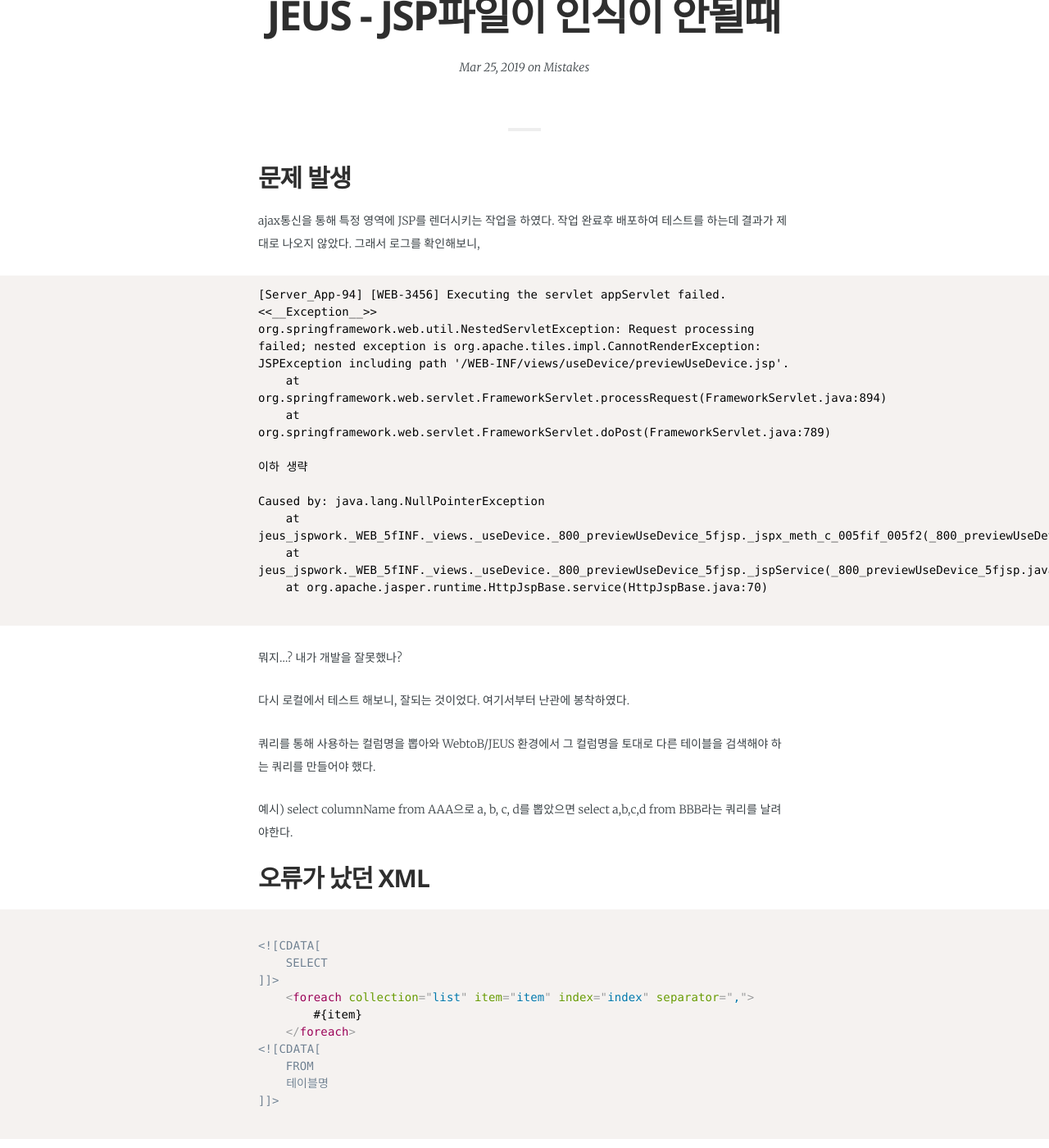
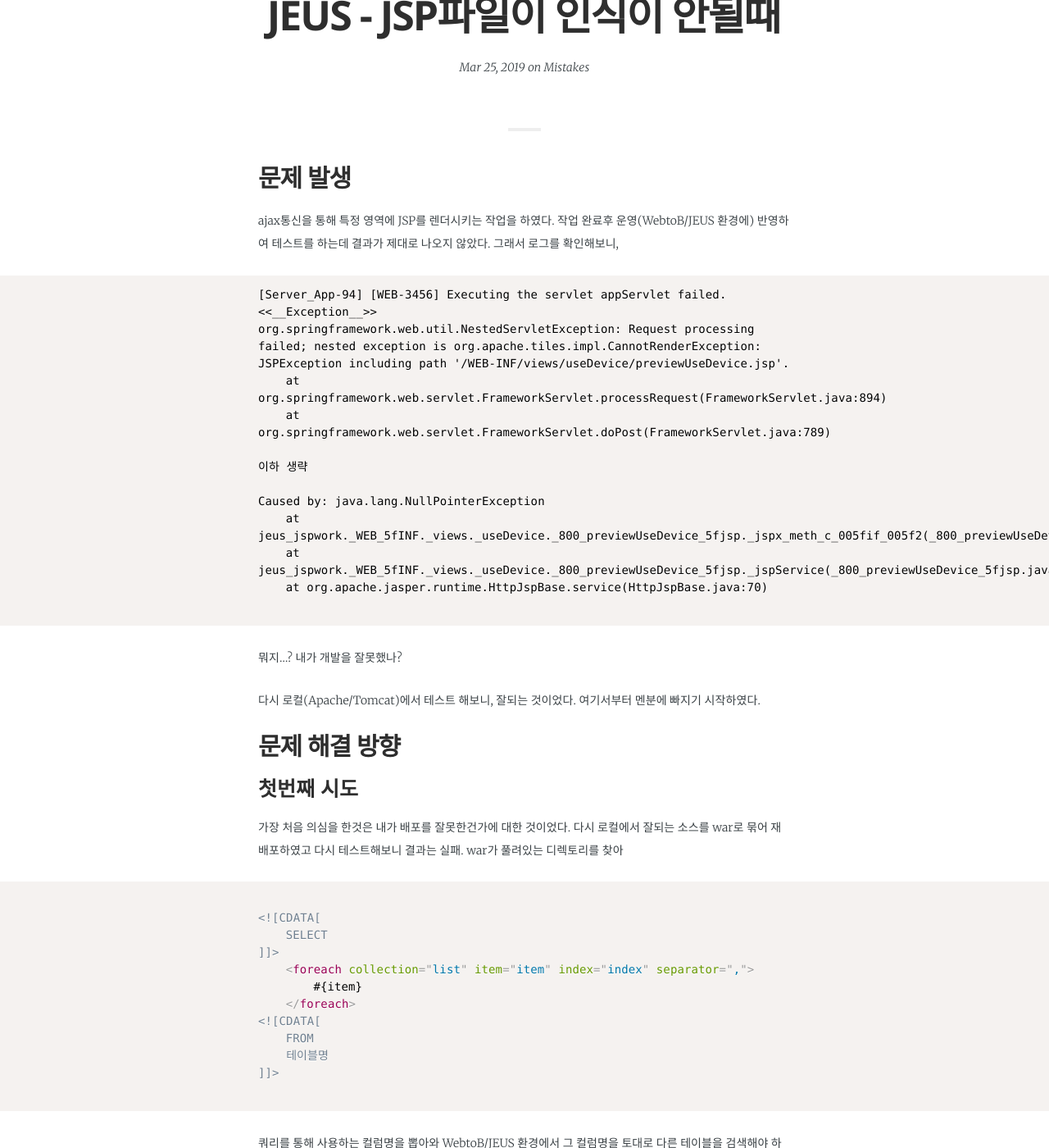
Before and after one commit to jwillmer/jekyllDecent, a Jekyll site: the page built from _posts/2019-03-25-jeus.md, in a window 1280 px wide and 1400 px high, scrolled down 348 px. Shown: the whole window at 82% size. Built offline with Jekyll 4.4.1, drawn with Linux system fonts in a browser that asks for light colours; some web fonts are replaced; some of the changed text lies outside the part shown.

Commit message:
Update 2019-03-25-jeus.md

````diff
--- a/_posts/2019-03-25-jeus.md
+++ b/_posts/2019-03-25-jeus.md
@@ -15,7 +15,7 @@ math:		   false
 
 ## 문제 발생
 
-ajax통신을 통해 특정 영역에 JSP를 렌더시키는 작업을 하였다. 작업 완료후 배포하여 테스트를 하는데 결과가 제대로 나오지 않았다. 그래서 로그를 확인해보니,
+ajax통신을 통해 특정 영역에 JSP를 렌더시키는 작업을 하였다. 작업 완료후 운영(WebtoB/JEUS 환경에) 반영하여 테스트를 하는데 결과가 제대로 나오지 않았다. 그래서 로그를 확인해보니,
 
 ```text
 [Server_App-94] [WEB-3456] Executing the servlet appServlet failed.
@@ -35,17 +35,14 @@ Caused by: java.lang.NullPointerException
 
 뭐지...? 내가 개발을 잘못했나?
 
-다시 로컬에서 테스트 해보니, 잘되는 것이었다. 여기서부터 난관에 봉착하였다.
+다시 로컬(Apache/Tomcat)에서 테스트 해보니, 잘되는 것이었다. 여기서부터 멘분에 빠지기 시작하였다.
 
 
-쿼리를 통해 사용하는 컬럼명을 뽑아와 WebtoB/JEUS 환경에서
-그 컬럼명을 토대로 다른 테이블을 검색해야 하는 쿼리를 만들어야 했다.
+## 문제 해결 방향
 
-예시)
-select columnName from AAA으로  a, b, c, d를 뽑았으면
-select a,b,c,d from BBB라는 쿼리를 날려야한다.
+### 첫번째 시도
 
-## 오류가 났던 XML
+ 가장 처음 의심을 한것은 내가 배포를 잘못한건가에 대한 것이었다. 다시 로컬에서 잘되는 소스를 war로 묶어 재배포하였고 다시 테스트해보니 결과는 실패. war가 풀려있는 디렉토리를 찾아
 
 ```xml
 
@@ -62,6 +59,15 @@ select a,b,c,d from BBB라는 쿼리를 날려야한다.
 
 ```
 
+
+
+쿼리를 통해 사용하는 컬럼명을 뽑아와 WebtoB/JEUS 환경에서
+그 컬럼명을 토대로 다른 테이블을 검색해야 하는 쿼리를 만들어야 했다.
+
+예시)
+select columnName from AAA으로  a, b, c, d를 뽑았으면
+select a,b,c,d from BBB라는 쿼리를 날려야한다.
+
 ## 원인
 
 분명 문제가 없어보이는데 왜 안되는 거지? 혹시 foreach문이 잘못되었나? 하며 루프문에 대해 검색해가며 원인을 찾아보려했지만 해결이 할 수 없었다.
````
